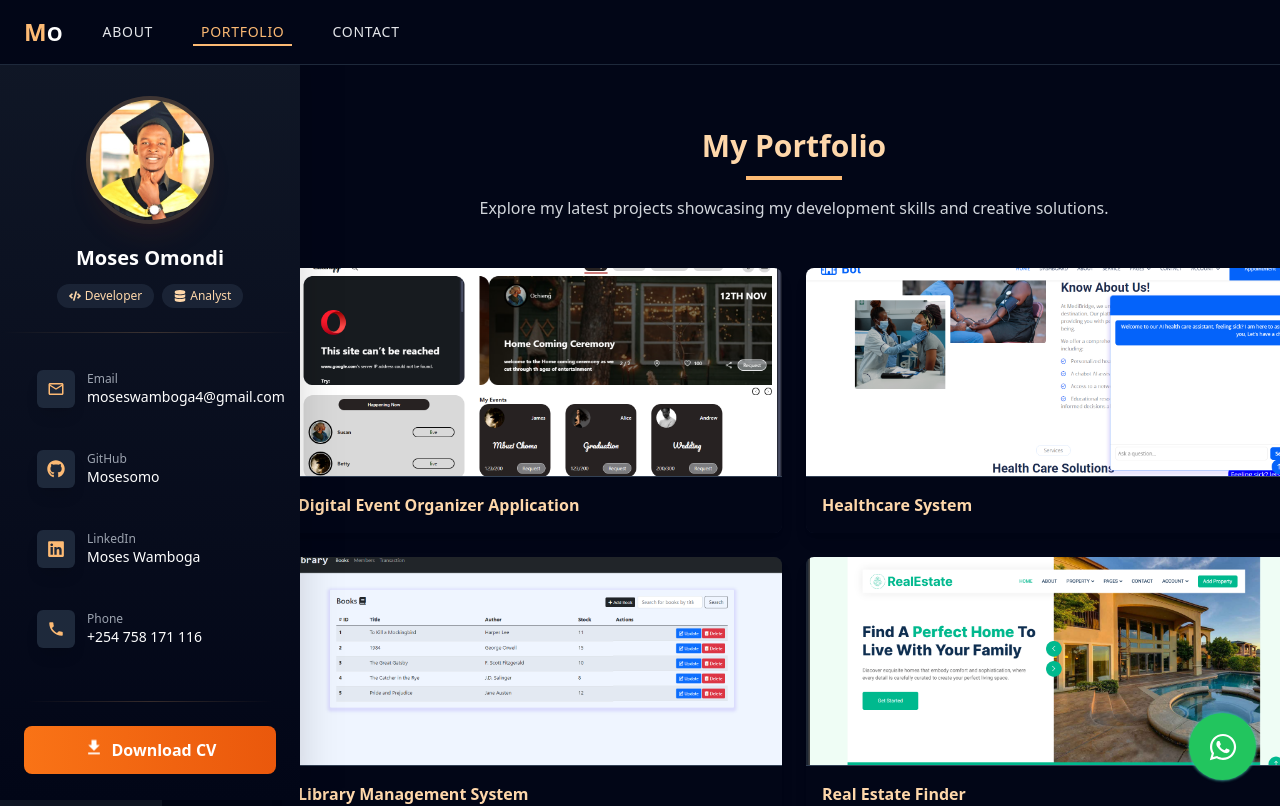
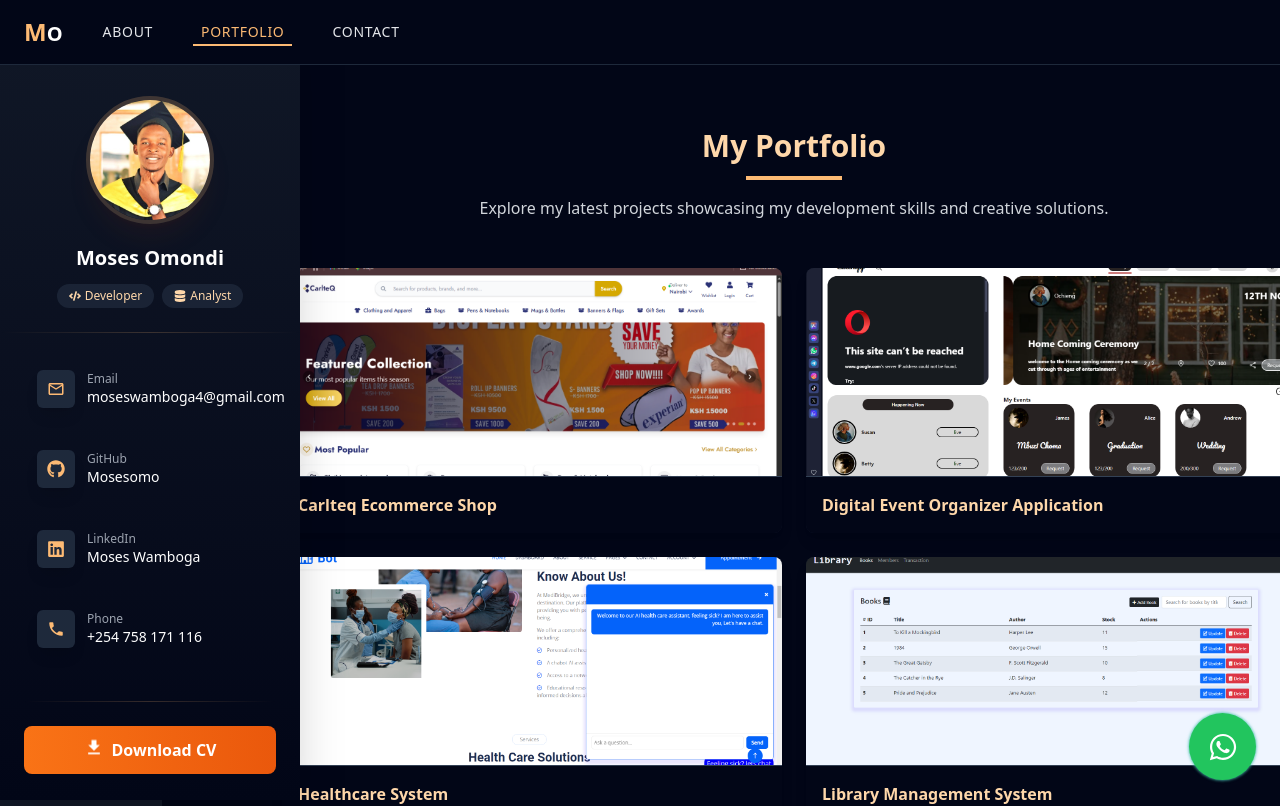
Before and after one commit to Mosesomo/portfolio_v2, a React (Vite) app: page /portfolio in a window 1280 px wide. Shown: the top 806 px of the page. Built offline with nearby package versions, Linux system fonts and the light colour scheme.

Commit message:
added a project

```diff
--- a/src/pages/Portfolio.jsx
+++ b/src/pages/Portfolio.jsx
@@ -7,6 +7,7 @@ import vote from '../assets/vote.png'
 import sussum from '../assets/sussum.png'
 import lm from '../assets/lm.png'
 import event from '../assets/event.png'
+import shop from '../assets/shop.png'
 
 const Portfolio = () => {
     // State for pagination
@@ -17,20 +18,27 @@ const Portfolio = () => {
     const projects = [
         {
             id: 1,
+            title: "Carlteq Ecommerce Shop",
+            image: shop,
+            url: "https://shop.carlteq.com",
+            description: "A comprehensive mini ecommerce shop for carlteq built using MERN stack, still in progress"
+        },
+        {
+            id: 2,
             title: "Digital Event Organizer Application",
             image: event,
-            url: "https://catchapp-tau.vercel.app/",
+            url: "https://catch-app-one.vercel.app/",
             description: "A comprehensive event management platform that helps users plan, organize, and execute events seamlessly. Features include event scheduling, attendee management, and real-time updates."
         },
         {
-            id: 2,
+            id: 3,
             title: "Healthcare System",
             image: bot,
             url: "https://healthcarechatbot-9nij.onrender.com/",
             description: "An AI-powered healthcare chatbot that provides medical information and assistance to users. Features symptom analysis and medical advice."
         },
         {
-            id: 3,
+            id: 4,
             title: "Library Management System",
             image: lm,
             url: "https://library-management-1-smd2.onrender.com/books",
@@ -38,35 +46,35 @@ const Portfolio = () => {
         },
 
         {
-            id: 4,
+            id: 5,
             title: "Real Estate Finder",
             image: reales,
             url: "https://estate-finder.onrender.com/",
             description: "A property search platform that helps users find homes based on location, budget, and preferences with interactive maps."
         },
         {
-            id: 5,
+            id: 6,
             title: "Digital financial services platform",
             image: sussum,
             url: "https://subssum-seven.vercel.app/",
             description: "A modern digital finance platform that enables users to manage their wallet balance, buy airtime, pay bills, and make seamless transactions."
         },
         {
-            id: 6,
+            id: 7,
             title: "Movie Recommender Application",
             image: netflix,
             url: "https://dulcet-cranachan-2aeddc.netlify.app/",
             description: "Netflix-inspired application that recommends movies and shows based on user preferences and viewing history."
         },
         {
-            id: 7,
+            id: 8,
             title: "Voting Application",
             image: vote,
             url: "https://github.com/Mosesomo/online-voting-system",
             description: "Secure online voting system with user authentication, real-time results, and tamper-proof vote recording."
         },
         {
-            id: 8,
+            id: 9,
             title: "Blog Application",
             image: blog,
             url: "https://blog-7n5d.onrender.com/",
```
Also changed, not shown: src/assets/shop.png (added).
